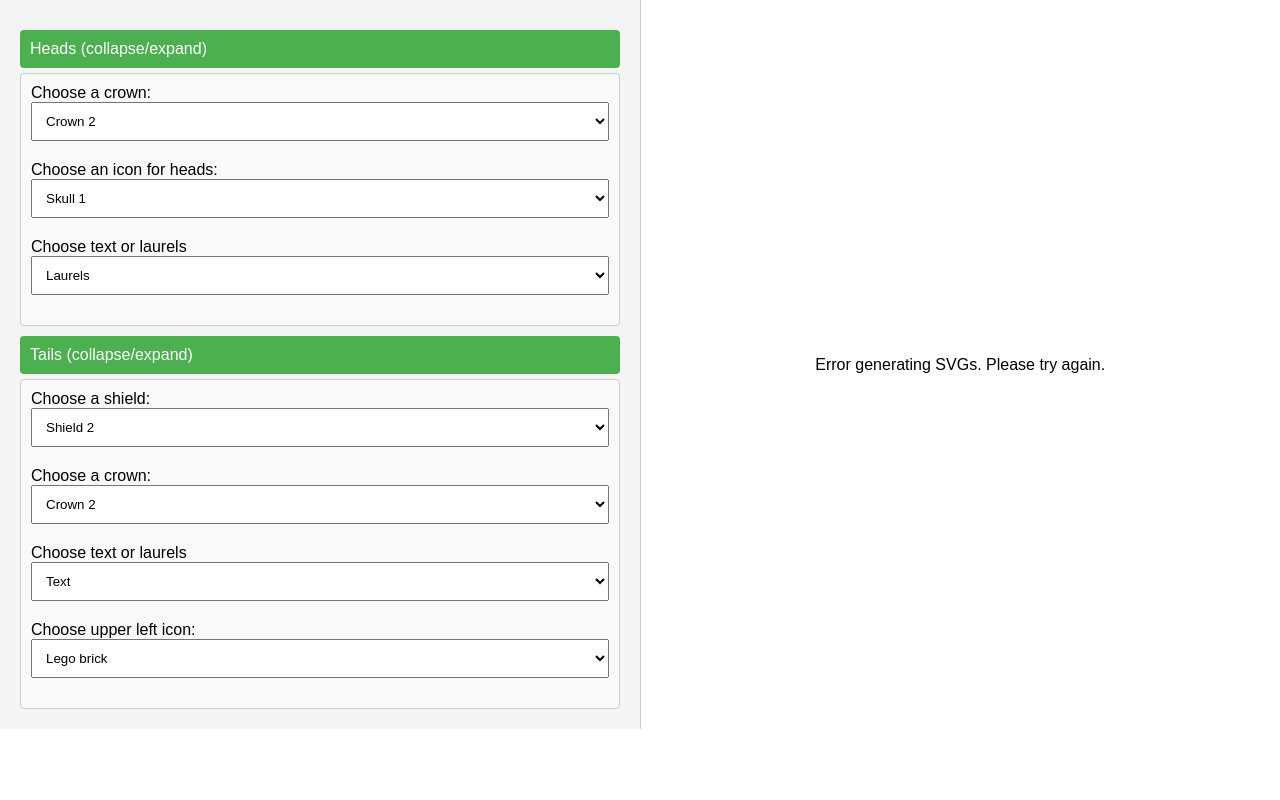
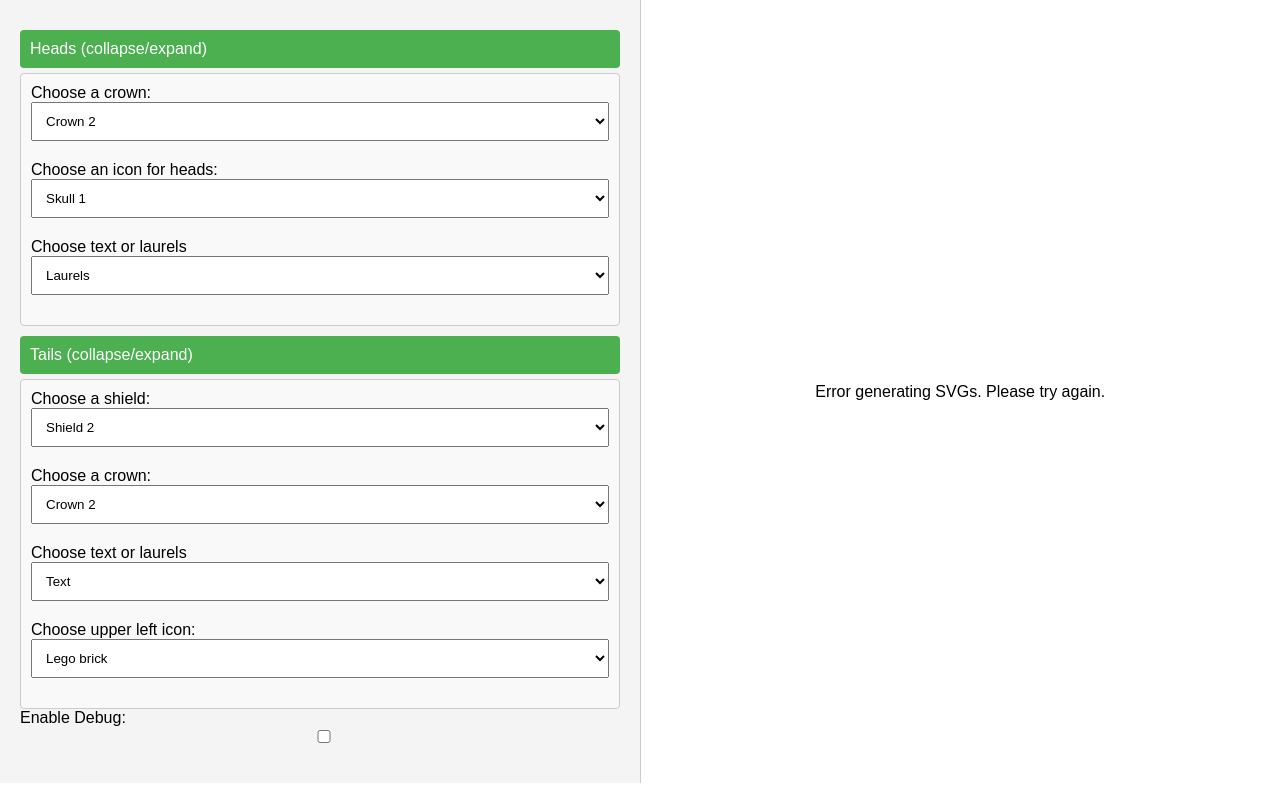
Before and after one commit to zwindler/beautiful_coin, a Flask app: page / in a window 1280 px wide. Run offline with Flask 3, Linux system fonts and the light colour scheme.

Commit message:
add checkbox to enable / disable debug

```diff
--- a/app.py
+++ b/app.py
@@ -17,6 +17,9 @@
     tails_crown_path = request.form["crown-tails"]
     tails_shield_path = request.form["shield-tails"]
     tails_laurels_path = request.form["sides-tails"]
+    debug = request.form.get("debug", False)
+    is_debug = debug == "on"
+
 
     # Paths for output files
     heads_svg = "output/coin-heads.svg"
@@ -24,10 +27,10 @@
     coat_of_arms_path = "output/coat_of_arms.svg"
 
     # Heads always have a single SVG as "head"
-    elements.create_coin(heads_svg, heads_icon_path, heads_crown_path, heads_laurels_path, True)
+    elements.create_coin(heads_svg, heads_icon_path, heads_crown_path, heads_laurels_path, is_debug)
     # Tails always have a coat_of_arms
     elements.create_coat_of_arms(coat_of_arms_path, tails_shield_path)
-    elements.create_coin(tails_svg, coat_of_arms_path, tails_crown_path, tails_laurels_path, True)
+    elements.create_coin(tails_svg, coat_of_arms_path, tails_crown_path, tails_laurels_path, is_debug)
 
     with open(heads_svg, "r") as f:
         heads_svg_content = f.read()
--- a/templates/index.html
+++ b/templates/index.html
@@ -115,6 +115,8 @@
                     <option value="svg/icon6.svg">Turned Lego brick</option>
                 </select>
             </div>
+            <label for="debug">Enable Debug:</label>
+            <input type="checkbox" id="debug" name="debug">
         </form>
     </div>
     <div id="right">
@@ -132,16 +134,16 @@
             button.addEventListener('click', () => {
                 const content = button.nextElementSibling;
                 if (content.style.display === 'block' || content.style.display === '') {
-                    content.style.display = 'none'; // Collapse content
+                    content.style.display = 'none';
                 } else {
-                    content.style.display = 'block'; // Expand content
+                    content.style.display = 'block';
                 }
             });
         });
 
-        // Function to fetch generated SVGs
+        // Fetch generated SVGs
         async function fetchGeneratedCoin() {
-            const formData = new FormData(form); // Capture current form data
+            const formData = new FormData(form);
             try {
                 const response = await fetch('/generate', {
                     method: 'POST',
@@ -150,14 +152,11 @@
 
                 if (response.ok) {
                     const data = await response.json();
-                    // Display both SVGs
                     output.innerHTML = `
                         <div>
-                            <h3>Heads</h3>
                             <div>${data.heads}</div>
                         </div>
                         <div>
-                            <h3>Tails</h3>
                             <div>${data.tails}</div>
                         </div>
                     `;
```
